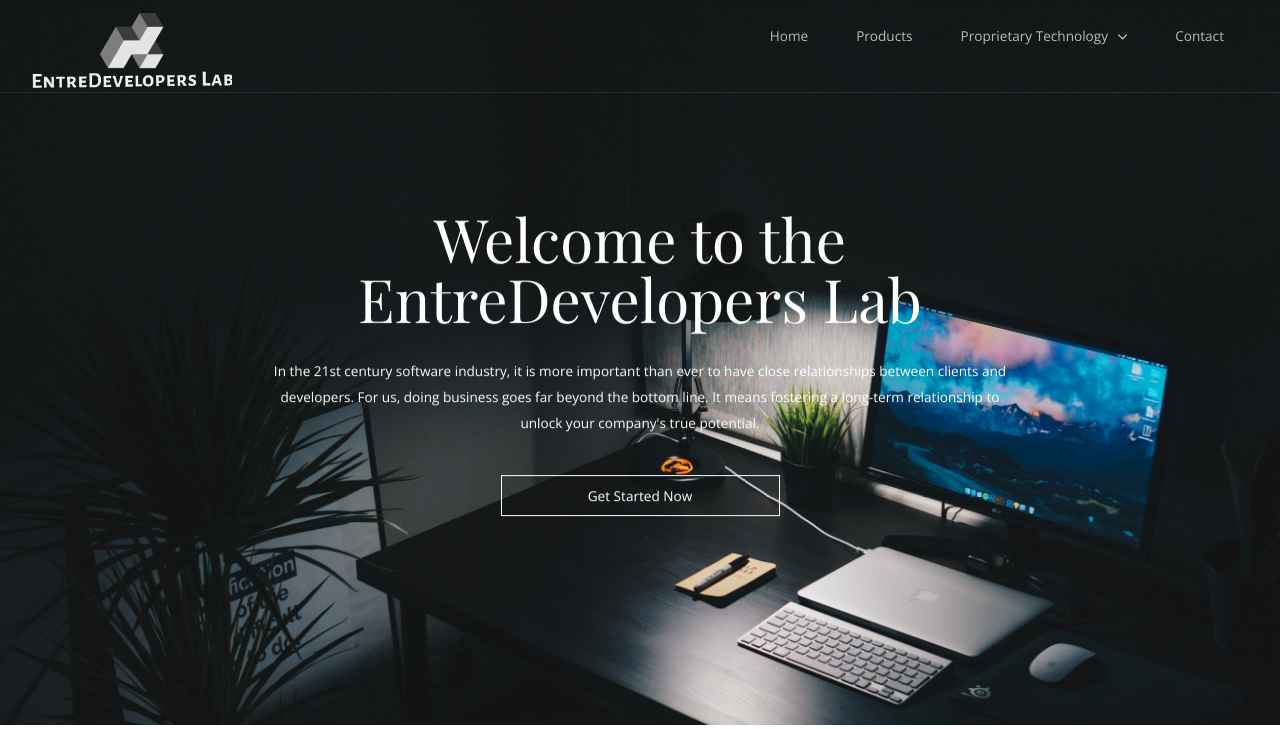
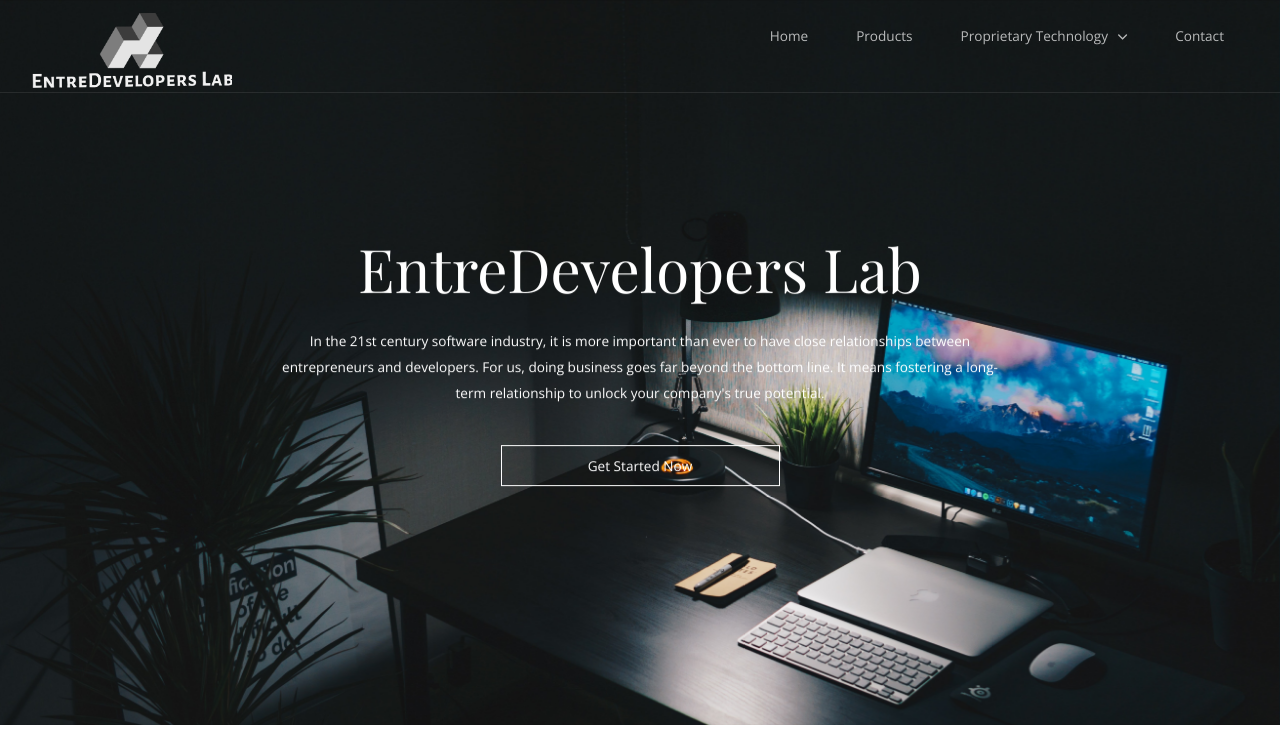
Before and after one commit to naveenailawadi/EntreDevelopersLabSite, a Flask app: page / in a window 1280 px wide. Shown: the top 729 px of the page. Run offline with Flask 2, Linux system fonts and the light colour scheme; some web fonts are replaced.

Commit message:
changed homepage text

```diff
--- a/flaskapp/templates/home.html
+++ b/flaskapp/templates/home.html
@@ -11,8 +11,8 @@
                 <div class="content-center-vertical line">
                   <div class="margin-top-bottom-80">
                     <!-- Title -->
-                    <h1 class="text-white margin-bottom-30 text-size-60 text-m-size-30 text-line-height-1">Welcome to the<br> EntreDevelopers Lab</h1>
-                    <div class="s-12 m-10 l-8 center"><p class="text-white text-size-18 margin-bottom-40">In the 21st century software industry, it is more important than ever to have close relationships between clients and developers. For us, doing business goes far beyond the bottom line. It means fostering a long-term relationship to unlock your company's true potential.</p></div>
+                    <h1 class="text-white margin-bottom-30 text-size-60 text-m-size-30 text-line-height-1">EntreDevelopers Lab</h1>
+                    <div class="s-12 m-10 l-8 center"><p class="text-white text-size-18 margin-bottom-40">In the 21st century software industry, it is more important than ever to have close relationships between entrepreneurs and developers. For us, doing business goes far beyond the bottom line. It means fostering a long-term relationship to unlock your company's true potential.</p></div>
                     <div class="line">
                       <div class="s-12 m-12 l-3 center">
                         <a class="button button-white-stroke s-12" href="{{url_for('contact')}}">Get Started Now</a>
```
